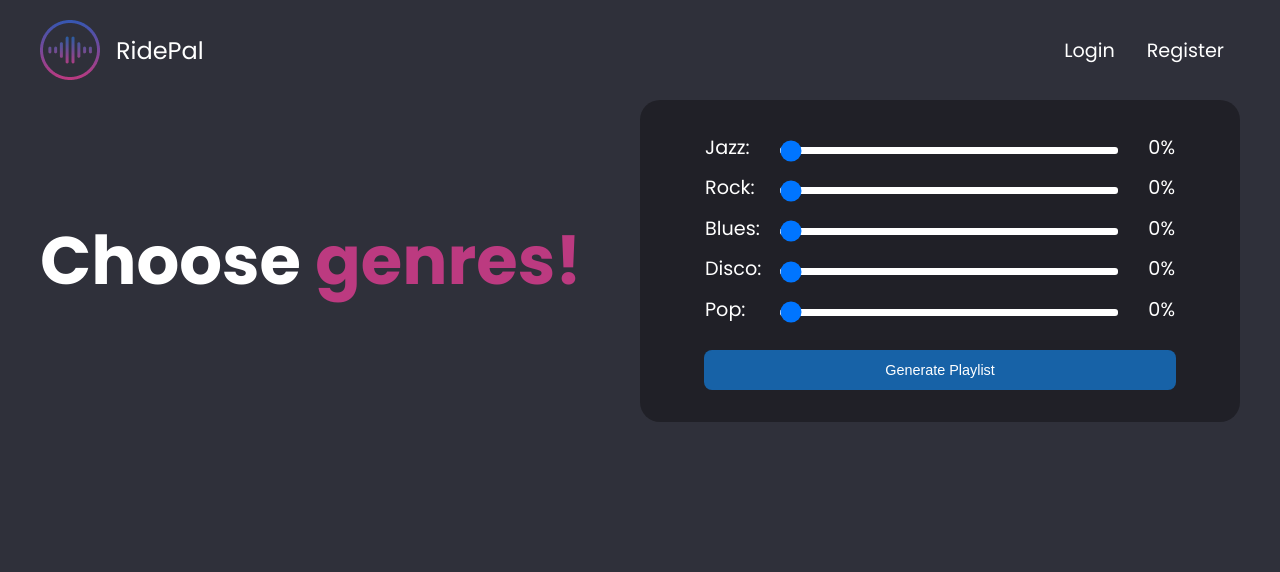
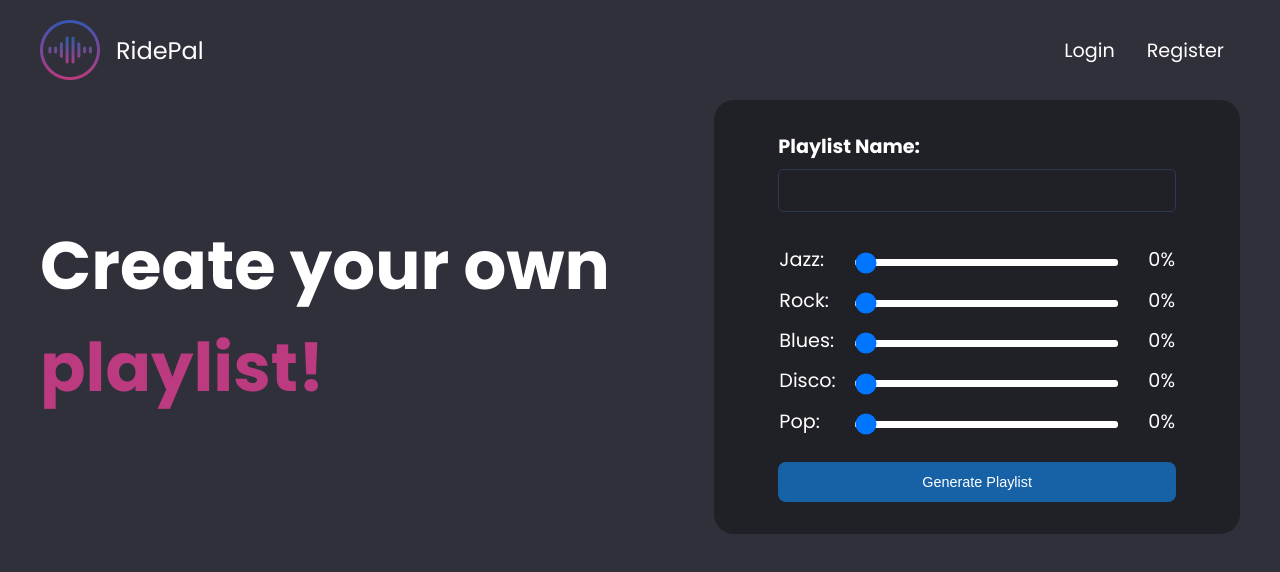
Before and after one commit to sava-stanchev/ridepal-playlist-generator, a React (Create React App) app in the folder client/: page /generate-playlist in a window 1280 px wide. Shown: the top 572 px of the page. Built offline with nearby package versions, Linux system fonts and the light colour scheme.

Commit message:
add playlist name div

```diff
--- a/client/src/components/GeneratePlaylist.js
+++ b/client/src/components/GeneratePlaylist.js
@@ -10,10 +10,14 @@ const GeneratePlaylist = () => {
   return(
     <section className="join-login-main-section">
       <h1 className="join-login-text">
-        Choose
-        <span className="accent-text"> genres!</span>
+        Create your own
+        <span className="accent-text"> playlist!</span>
       </h1>
       <form className="join-login-form">
+      <div className="input-group">
+          <label>Playlist Name:</label>
+          <input type="text"/>
+      </div>
       <table className="genres-list">
         <tr className="genre-row">
           <td className="genre-col">Jazz:</td>
```
